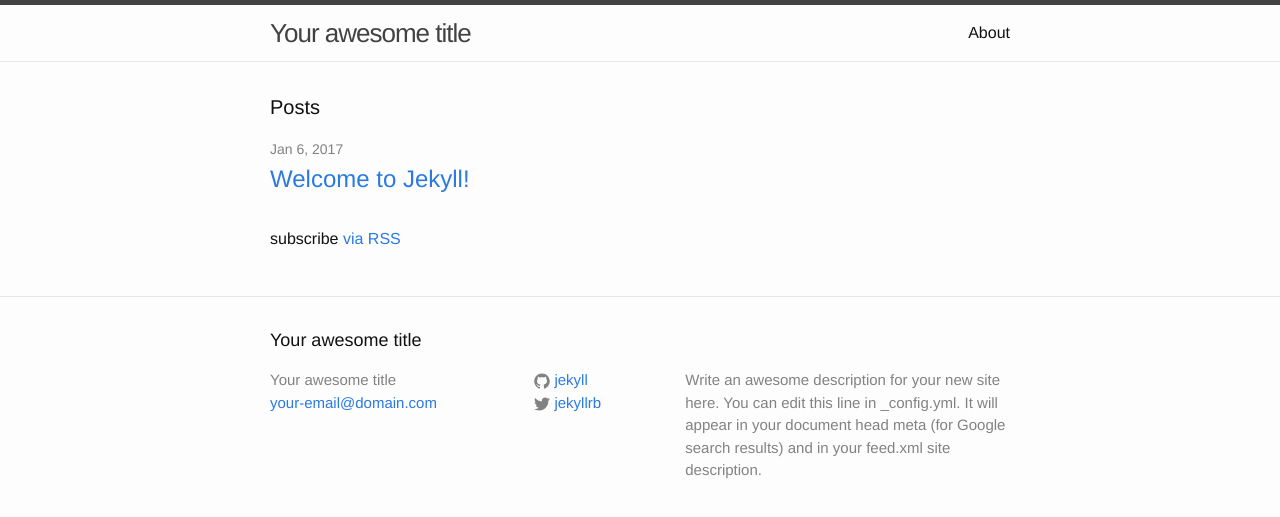
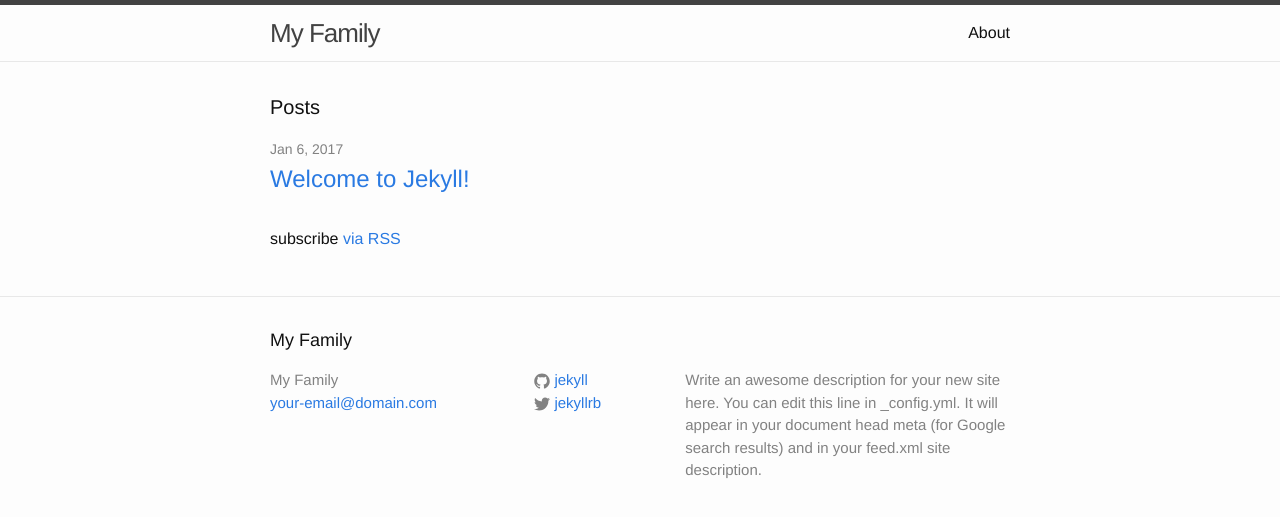
Before and after one commit to danielp07/danielp07.github.io, a Jekyll site: the page built from index.html, in a window 1280 px wide. Shown: the top 517 px of the page. Built offline with Jekyll 4.4.1, drawn with Linux system fonts in a browser that asks for light colours.

Commit message:
Update _config.yml

```diff
--- a/_config.yml
+++ b/_config.yml
@@ -6,7 +6,7 @@
 # 'jekyll serve'. If you change this file, please restart the server process.
 
 # Site settings
-title: Your awesome title
+title: My Family
 email: your-email@domain.com
 description: > # this means to ignore newlines until "baseurl:"
   Write an awesome description for your new site here. You can edit this
```
